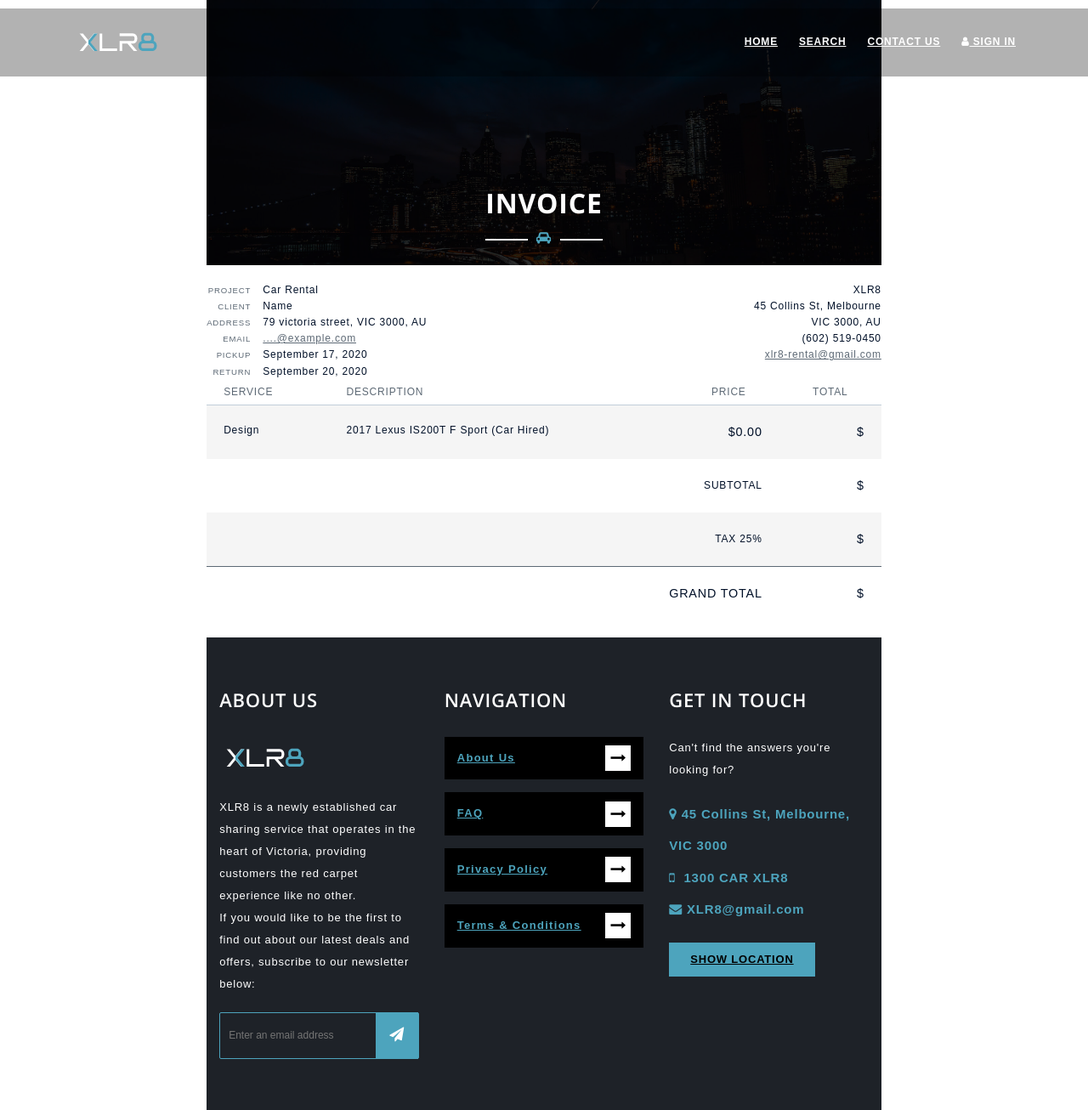
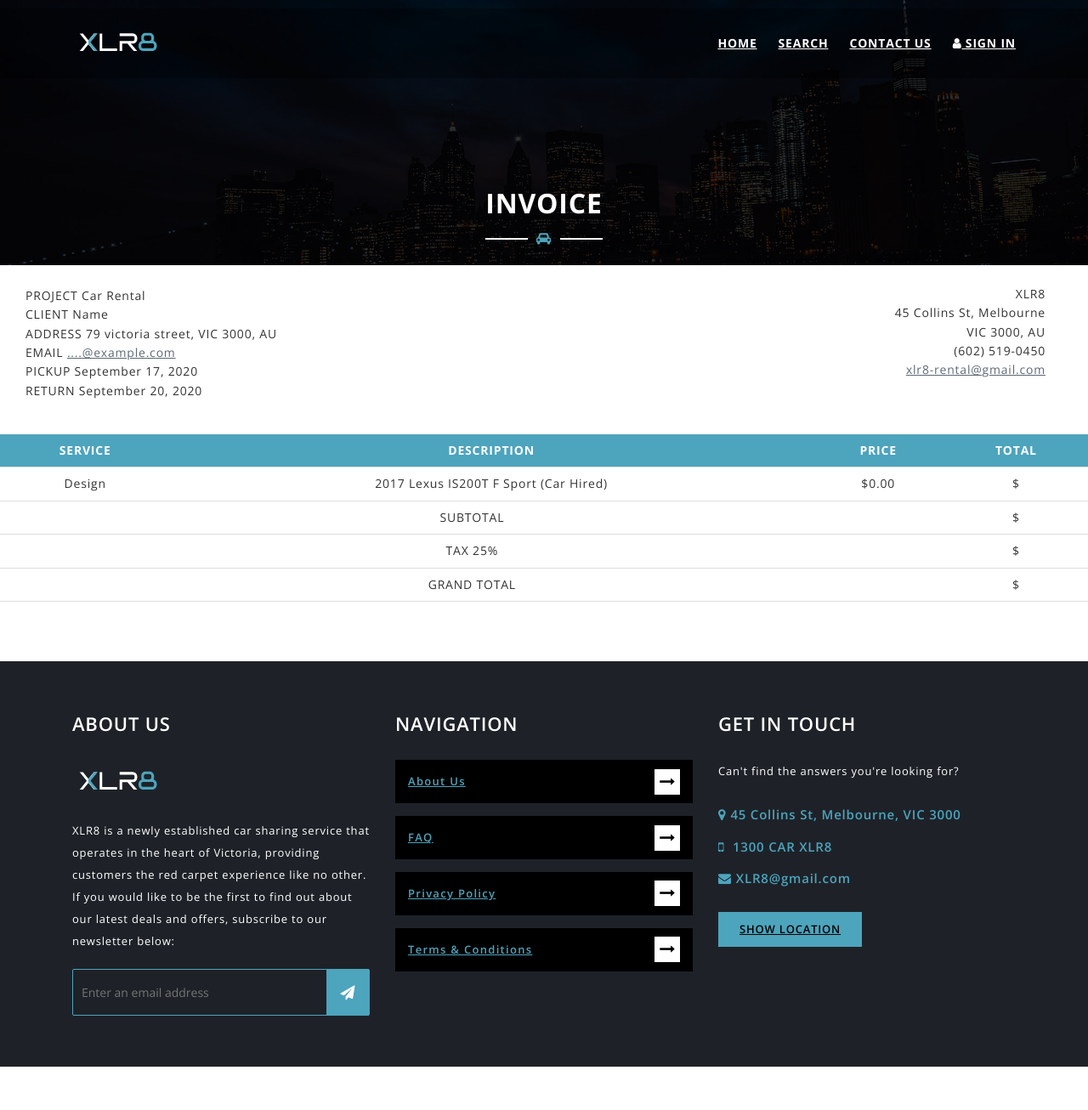
Before and after one commit to Shehan-Wences/XLR8, a CodeIgniter app: page /XLR8/index.php/welcome/invoice in a window 1280 px wide. Shown: the whole page at 85% size. After the commit the page ends 1255 px from the top, so only its background shows below. Run offline with CodeIgniter, Linux system fonts and the light colour scheme; some libraries are stand-ins or nearby versions.

Commit message:
invoice fixed

```diff
--- a/application/views/carshare_invoice.php
+++ b/application/views/carshare_invoice.php
@@ -4,6 +4,99 @@ $data['title'] = ucfirst('invoice');
 $this->load->view('inc/header', $data);
 
 ?>
+ <style>
+ /*==============================
+    Invoice Page Css
+================================*/
+.clearfix:after {
+  content: "";
+  display: table;
+  clear: both;
+}
+
+a {
+  color: #5D6975;
+  text-decoration: underline;
+}
+
+header {
+  padding: 10px 0;
+  margin-bottom: 30px;
+}
+
+#logo {
+  text-align: center;
+  margin-bottom: 10px;
+}
+
+#logo img {
+  width: 90px;
+}
+
+h1 {
+  border-top: 1px solid  #5D6975;
+  border-bottom: 1px solid  #5D6975;
+  color: #5D6975;
+  font-size: 2.4em;
+  line-height: 1.4em;
+  font-weight: normal;
+  text-align: center;
+  margin: 0 0 20px 0;
+  background: url(dimension.png);
+}
+
+#project {
+  float: left;
+}
+
+#project span {
+  color: #5D6975;
+  text-align: right;
+  width: 52px;
+  margin-right: 10px;
+  display: inline-block;
+  font-size: 0.8em;
+}
+
+#company {
+  float: right;
+  text-align: right;
+}
+
+#project div,
+#company div {
+  white-space: nowrap;
+}
+table {
+  border-collapse: collapse;
+  width: 100%;
+  position:relative;
+  bottom:70px;
+}
+
+th, td {
+  padding: 8px;
+  text-align: center;
+  border-bottom: 1px solid #ddd;
+}
+
+th {
+  background-color: #4da4bd;
+  color: white;
+}
+ .company{
+  text-align: right;
+  position: relative;
+  right: 50px;
+ }
+ .project{
+  text-align: left;
+  position: relative;
+  left: 30px;
+  bottom: 110px;
+ }
+
+</style>
 
  <!DOCTYPE html>
  <section id="page-title-area" class="section-padding overlay">
@@ -30,13 +123,13 @@ $this->load->view('inc/header', $data);
   <body>
 
 
-      <div id="company" class="clearfix">
+      <div class="company" class="clearfix">
         <div>XLR8</div>
         <div>45 Collins St, Melbourne<br />  VIC 3000, AU</div>
         <div>(602) 519-0450</div>
         <div><a href="mailto:company@example.com">xlr8-rental@gmail.com</a></div>
       </div>
-      <div id="project">
+      <div class="project">
         <div><span>PROJECT</span> Car Rental</div>
         <div><span>CLIENT</span> Name</div>
         <div><span>ADDRESS</span> 79 victoria street, VIC 3000, AU</div>
@@ -58,22 +151,22 @@ $this->load->view('inc/header', $data);
         </thead>
         <tbody>
           <tr>
-            <td class="service">Design</td>
-            <td class="desc"> 2017 Lexus IS200T F Sport (Car Hired) </td>
-            <td class="unit">$0.00</td>
-            <td class="total">$</td>
+            <td> Design</td>
+            <td> 2017 Lexus IS200T F Sport (Car Hired) </td>
+            <td >$0.00</td>
+            <td>$</td>
           </tr>
           <tr>
             <td colspan="3">SUBTOTAL</td>
-            <td class="total">$</td>
+            <td >$</td>
           </tr>
           <tr>
             <td colspan="3">TAX 25%</td>
-            <td class="total">$</td>
+            <td >$</td>
           </tr>
           <tr>
-            <td colspan="3" class="grand total">GRAND TOTAL</td>
-            <td class="grand total">$</td>
+            <td colspan="3">GRAND TOTAL</td>
+            <td>$</td>
           </tr>
         </tbody>
       </table>
@@ -81,34 +174,4 @@ $this->load->view('inc/header', $data);
   </body>
 </html>
 
-
-
-
-
-
-
-
-
-
-
-
-
-
-
-
-
-
-
-
-
-
-
-
-
-
-
-
-
-
-
 <?php $this->load->view('inc/footer'); ?>
--- a/assets/css/style.css
+++ b/assets/css/style.css
@@ -3293,143 +3293,3 @@ line-height: 45px;
   color: #fff;
 
 }
-
-/*==============================
-    Invoice Page Css
-================================*/
-.clearfix:after {
-  content: "";
-  display: table;
-  clear: both;
-}
-
-a {
-  color: #5D6975;
-  text-decoration: underline;
-}
-
-body {
-  position: relative;
-  width: 21cm;
-  height: 29.7cm;
-  margin: 0 auto;
-  color: #001028;
-  background: #FFFFFF;
-  font-family: Arial, sans-serif;
-  font-size: 12px;
-  font-family: Arial;
-}
-
-header {
-  padding: 10px 0;
-  margin-bottom: 30px;
-}
-
-#logo {
-  text-align: center;
-  margin-bottom: 10px;
-}
-
-#logo img {
-  width: 90px;
-}
-
-h1 {
-  border-top: 1px solid  #5D6975;
-  border-bottom: 1px solid  #5D6975;
-  color: #5D6975;
-  font-size: 2.4em;
-  line-height: 1.4em;
-  font-weight: normal;
-  text-align: center;
-  margin: 0 0 20px 0;
-  background: url(dimension.png);
-}
-
-#project {
-  float: left;
-}
-
-#project span {
-  color: #5D6975;
-  text-align: right;
-  width: 52px;
-  margin-right: 10px;
-  display: inline-block;
-  font-size: 0.8em;
-}
-
-#company {
-  float: right;
-  text-align: right;
-}
-
-#project div,
-#company div {
-  white-space: nowrap;
-}
-
-table {
-  width: 100%;
-  border-collapse: collapse;
-  border-spacing: 0;
-  margin-bottom: 20px;
-}
-
-table tr:nth-child(2n-1) td {
-  background: #F5F5F5;
-}
-
-table th,
-table td {
-  text-align: center;
-}
-
-table th {
-  padding: 5px 20px;
-  color: #5D6975;
-  border-bottom: 1px solid #C1CED9;
-  white-space: nowrap;
-  font-weight: normal;
-}
-
-table .service,
-table .desc {
-  text-align: left;
-}
-
-table td {
-  padding: 20px;
-  text-align: right;
-}
-
-table td.service,
-table td.desc {
-  vertical-align: top;
-}
-
-table td.unit,
-table td.qty,
-table td.total {
-  font-size: 1.2em;
-}
-
-table td.grand {
-  border-top: 1px solid #5D6975;;
-}
-
-#notices .notice {
-  color: #5D6975;
-  font-size: 1.2em;
-}
-
-footer {
-  color: #5D6975;
-  width: 100%;
-  height: 30px;
-  position: absolute;
-  bottom: 0;
-  border-top: 1px solid #C1CED9;
-  padding: 8px 0;
-  text-align: center;
-}
```
